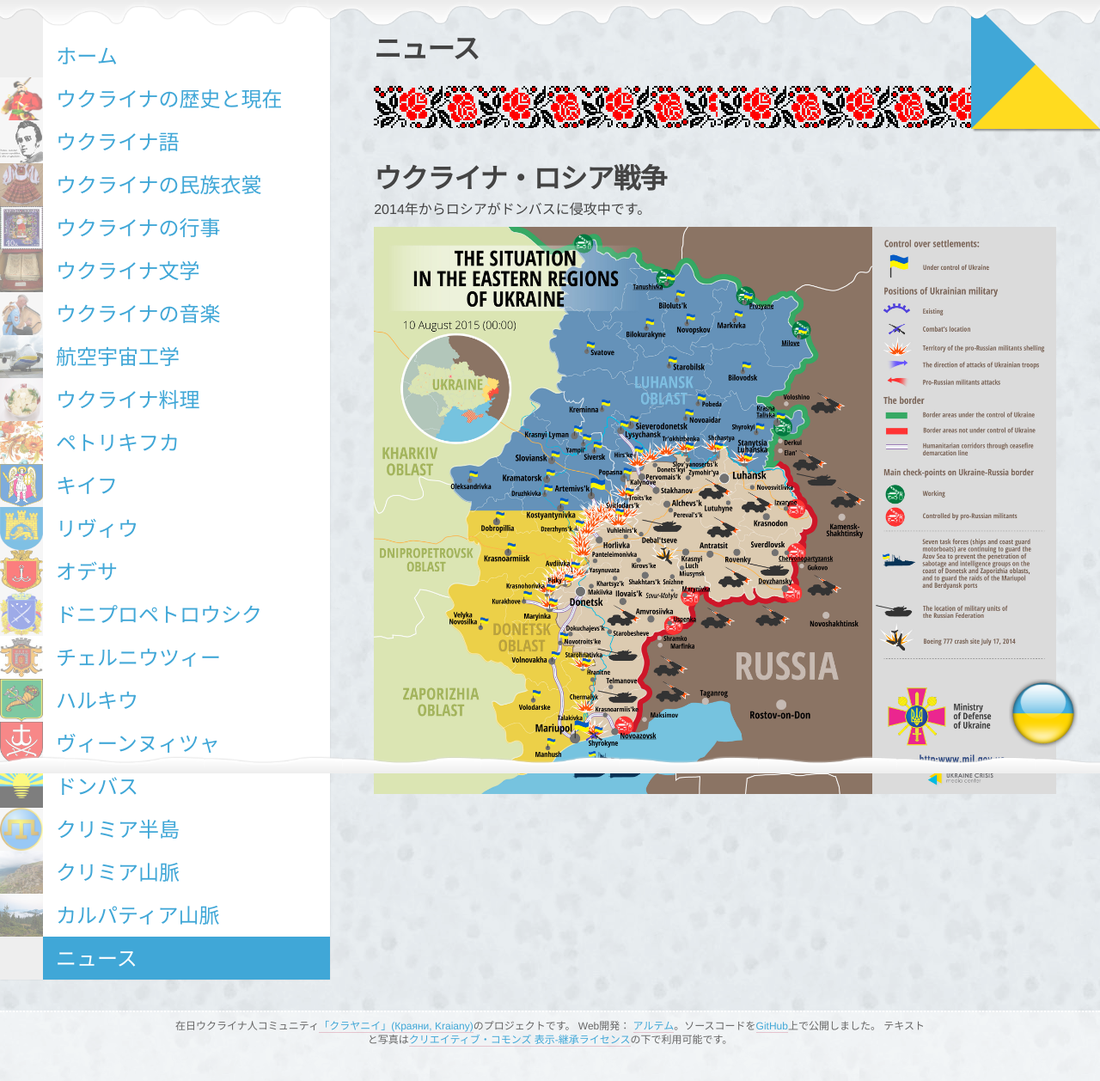
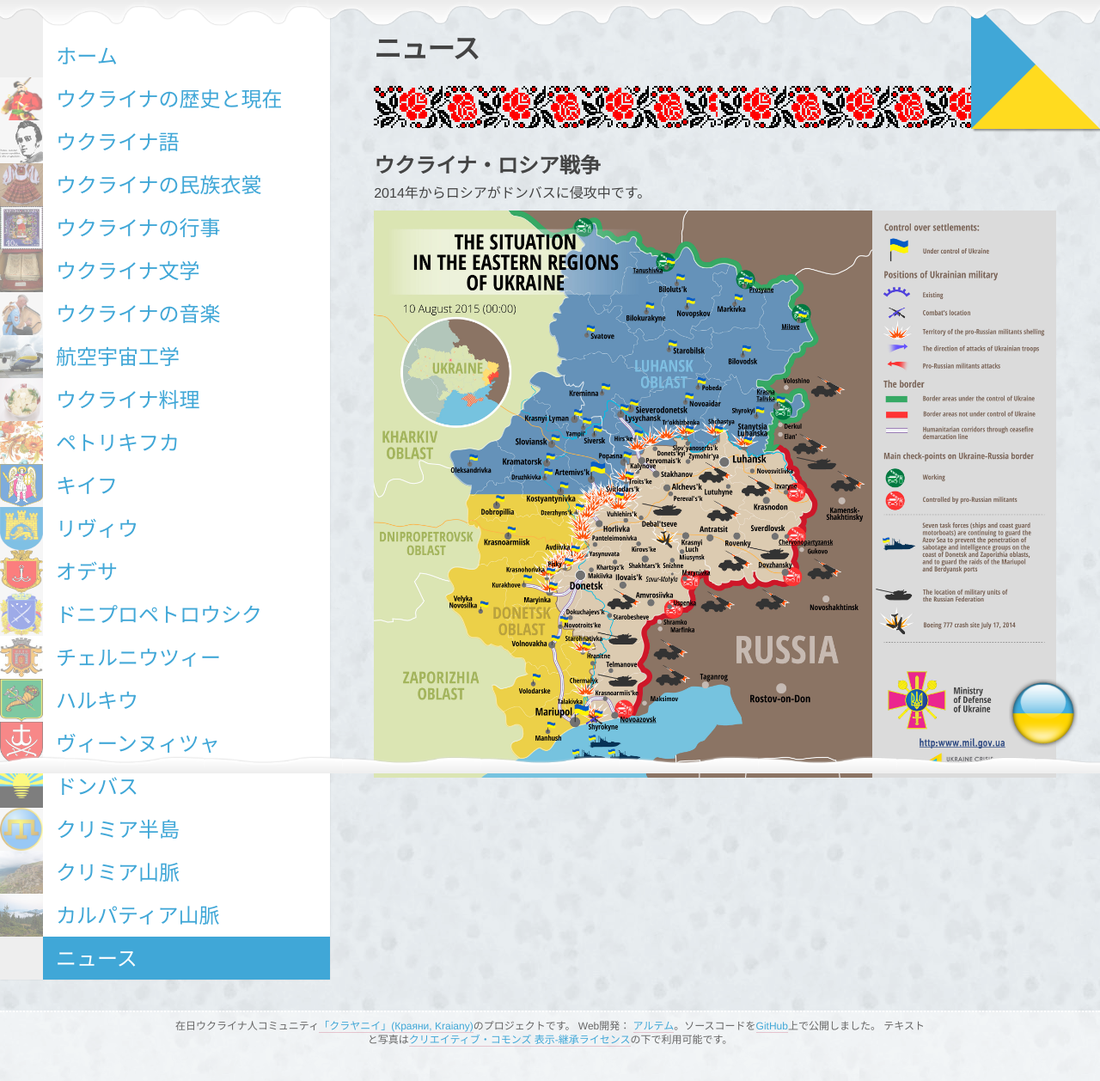
Before and after one commit to Kraiany/ukraine-info, a Jekyll site: the page built from z9_news.md, in a window 1280 px wide. Shown: the whole page at 86% size. Built offline with Jekyll 4.4.1, drawn with Linux system fonts in a browser that asks for light colours; Markdown is read by kramdown in place of the engine named in the settings; a script that is not in the unit is left out.

Commit message:
Formatting fixes

```diff
--- a/css/main.css
+++ b/css/main.css
@@ -72,7 +72,7 @@ nav > h1 {
    -webkit-font-smoothing: antialiased;
     }
 
-h2 {
+.grid li h2 {
 	font-size: 2.0em;
 	letter-spacing: -1px;
 }
```
